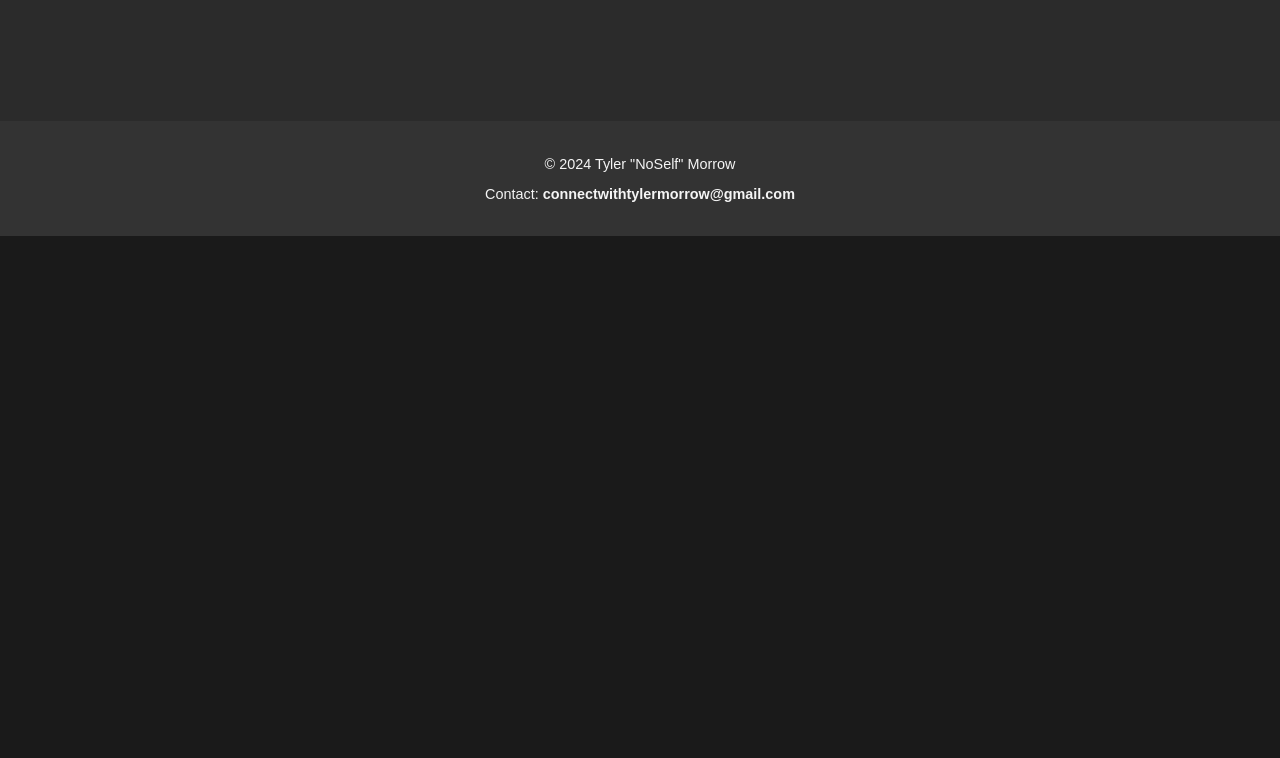
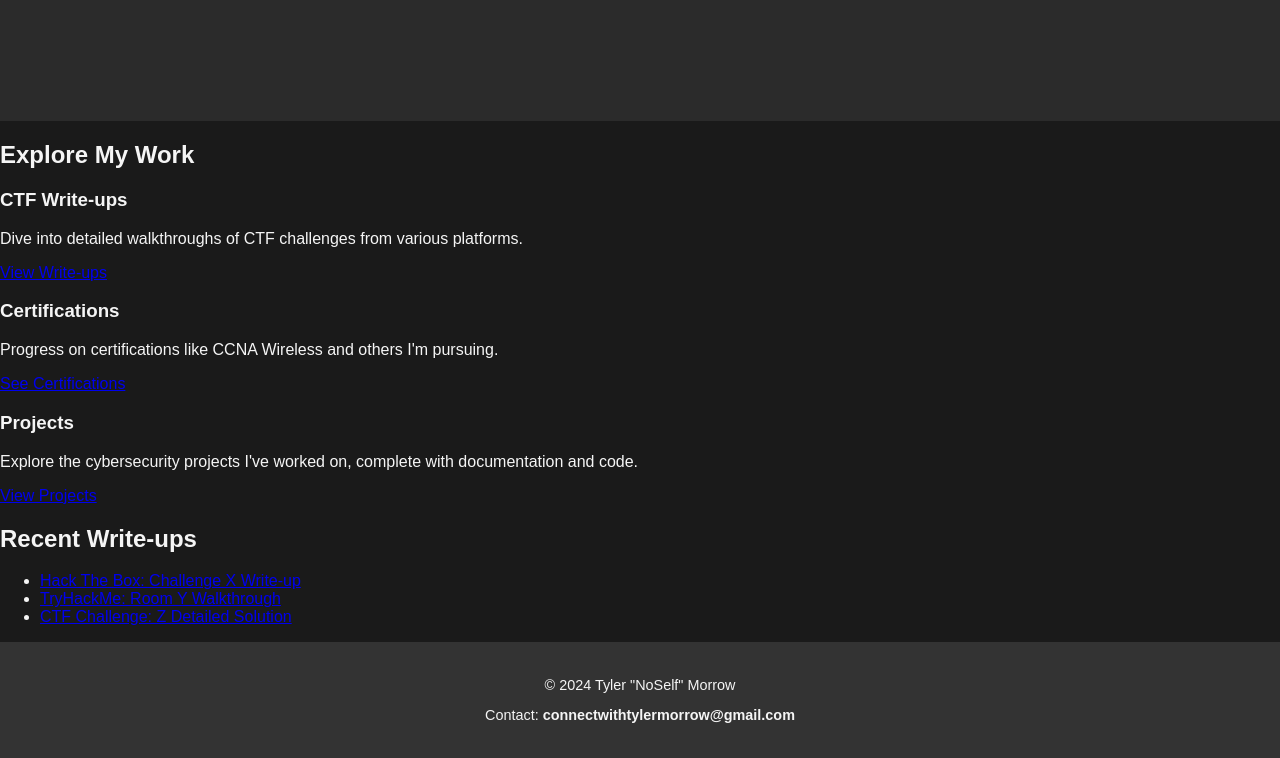
Before and after one commit to TylerMorrow16/SecurityJourney, a plain HTML site: page index.html in a window 1280 px wide. Shown: the part 886-1644 px from the top of the page. Before the commit the page ends 1122 px from the top, so only its background shows below. Drawn offline with Linux system fonts and the light colour scheme.

Commit message:
added more sections

```diff
--- a/index.html
+++ b/index.html
@@ -25,6 +25,35 @@
         <h2>About Me</h2>
         <p>My name is Tyler Morrow, and I am a cybersecurity enthusiast. I am currently a student at Mohawk College studying Network Engineering and Security Analysis(NESA). I have a passion for cybersecurity and am working towards a career in the field. I am currently studying for the CompTIA Security+ certification and the HackTheBox(HTB) Certified Bug Bounty Hunter exam.</p>
     </section>
+    <section id="highlights">
+        <h2>Explore My Work</h2>
+        <div class="card-container">
+            <div class="card">
+                <h3>CTF Write-ups</h3>
+                <p>Dive into detailed walkthroughs of CTF challenges from various platforms.</p>
+                <a href="writeups.html">View Write-ups</a>
+            </div>
+            <div class="card">
+                <h3>Certifications</h3>
+                <p>Progress on certifications like CCNA Wireless and others I'm pursuing.</p>
+                <a href="certifications.html">See Certifications</a>
+            </div>
+            <div class="card">
+                <h3>Projects</h3>
+                <p>Explore the cybersecurity projects I've worked on, complete with documentation and code.</p>
+                <a href="projects.html">View Projects</a>
+            </div>
+        </div>
+    </section>
+
+    <section id="recent-posts">
+        <h2>Recent Write-ups</h2>
+        <ul>
+            <li><a href="#">Hack The Box: Challenge X Write-up</a></li>
+            <li><a href="#">TryHackMe: Room Y Walkthrough</a></li>
+            <li><a href="#">CTF Challenge: Z Detailed Solution</a></li>
+        </ul>
+    </section>
     <footer>
         <p>&copy; 2024 Tyler "NoSelf" Morrow</p>
         <p>Contact: <a href="mailto:your.email@example.com">connectwithtylermorrow@gmail.com</a></p>
```
